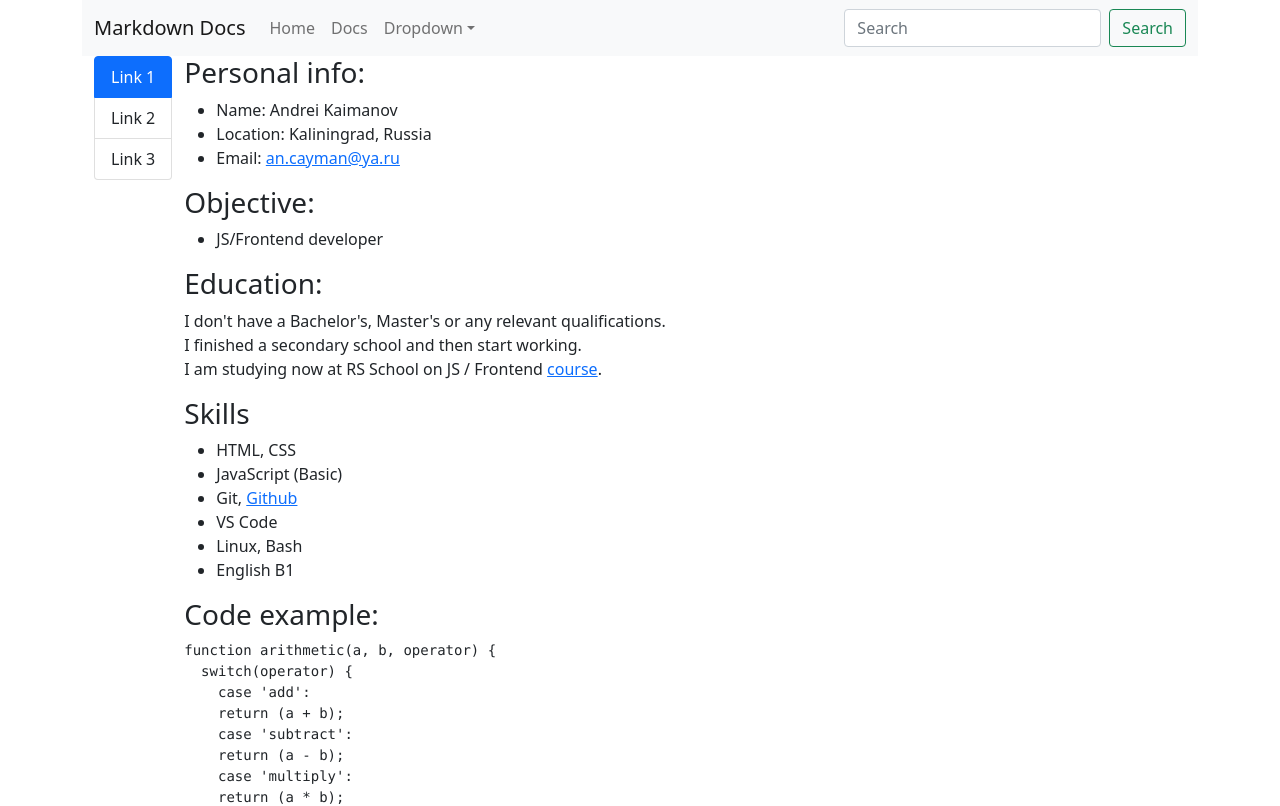
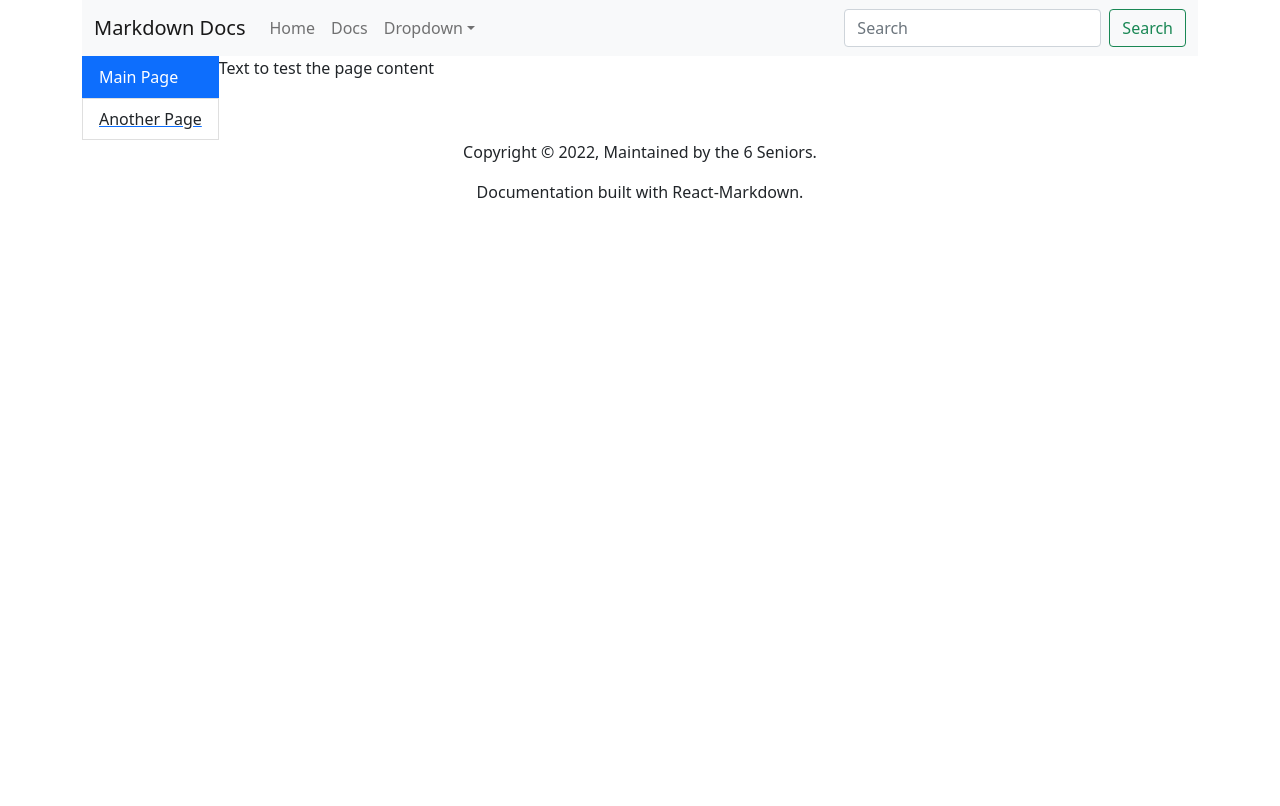
Before and after one commit to maximumJavascript/6-seniors-docs, a React (Create React App) app: page /another_page in a window 1280 px wide. Shown: the top 806 px of the page. Built offline with nearby package versions, Linux system fonts and the light colour scheme.

Commit message:
feat: added routes

```diff
--- a/package.json
+++ b/package.json
@@ -11,6 +11,7 @@
     "react-bootstrap": "^2.2.2",
     "react-dom": "^17.0.2",
     "react-markdown": "^8.0.1",
+    "react-router-dom": "^6.2.2",
     "react-scripts": "5.0.0",
     "remark-gfm": "^3.0.1",
     "web-vitals": "^2.1.4"
--- a/src/components/App/App.js
+++ b/src/components/App/App.js
@@ -1,7 +1,36 @@
-import MainPage from "../Pages/MainPage";
+import { BrowserRouter as Router, Routes, Route } from "react-router-dom";
+
+import { AnotherPage, MainPage } from "../Pages";
+import Header from "../Header/Header";
+import NavMenu from "../NavMenu/NavMenu";
+import Footer from "../Footer/Footer";
+
+import { Container } from "react-bootstrap";
 
 function App() {
-  return <MainPage />;
+  return (
+    <Router>
+      <Container className="d-flex flex-column" style={{ flex: "1 1 auto" }}>
+        <header>
+          <Header />
+        </header>
+        <main className="d-flex">
+          <aside>
+            <NavMenu />
+          </aside>
+          <section>
+            <Routes>
+              <Route path="main_page" element={<MainPage />}></Route>
+              <Route path="another_page" element={<AnotherPage />}></Route>
+            </Routes>
+          </section>
+        </main>
+        <footer>
+          <Footer />
+        </footer>
+      </Container>
+    </Router>
+  );
 }
 
 export default App;
--- a/src/components/Footer/Footer.js
+++ b/src/components/Footer/Footer.js
@@ -1,4 +1,4 @@
-import { Container, ListGroup } from "react-bootstrap";
+import { Container } from "react-bootstrap";
 
 function Footer() {
   const firstLine = `Copyright © 2022, Maintained by the 6 Seniors.`;
--- a/src/components/NavMenu/NavMenu.js
+++ b/src/components/NavMenu/NavMenu.js
@@ -1,20 +1,21 @@
-import { Container, ListGroup } from "react-bootstrap";
+import { NavLink } from "react-router-dom";
+
+import { ListGroup } from "react-bootstrap";
 
 function NavMenu() {
   return (
-    <Container className="container-sm">
-      <ListGroup defaultActiveKey="#link1">
-        <ListGroup.Item action href="#link1">
-          Link 1
+    <ListGroup defaultActiveKey="main_page">
+      <NavLink end to="main_page">
+        <ListGroup.Item action href="main_page">
+          Main Page
         </ListGroup.Item>
-        <ListGroup.Item action href="#link2">
-          Link 2
+      </NavLink>
+      <NavLink end to="another_page">
+        <ListGroup.Item action href="another_page">
+          Another Page
         </ListGroup.Item>
-        <ListGroup.Item action href="#link3">
-          Link 3
-        </ListGroup.Item>
-      </ListGroup>
-    </Container>
+      </NavLink>
+    </ListGroup>
   );
 }
 
--- /dev/null
+++ b/src/components/Pages/AnotherPage.js
@@ -0,0 +1,5 @@
+function AnotherPage() {
+  return <p>Text to test the page content</p>;
+}
+
+export default AnotherPage;
--- a/src/components/Pages/MainPage.js
+++ b/src/components/Pages/MainPage.js
@@ -1,14 +1,9 @@
 import { useEffect, useState } from "react";
-
-import Header from "../Header/Header";
-import NavMenu from "../NavMenu/NavMenu";
-import Footer from "../Footer/Footer";
 
 import { ReactMarkdown } from "react-markdown/lib/react-markdown";
 import gfm from "remark-gfm";
 
 import mainMdPage from "../../docs/Main.md";
-import { Container } from "react-bootstrap";
 
 function MainPage() {
   let [markdownContent, setMarkdownContent] = useState(null);
@@ -19,24 +14,7 @@ function MainPage() {
       .then((data) => setMarkdownContent(data));
   }, []);
 
-  return (
-    <Container className="d-flex flex-column h-100">
-      <header>
-        <Header />
-      </header>
-      <main className="d-flex">
-        <aside>
-          <NavMenu />
-        </aside>
-        <section>
-          <ReactMarkdown remarkPlugins={[gfm]}>{markdownContent}</ReactMarkdown>
-        </section>
-      </main>
-      <footer>
-        <Footer />
-      </footer>
-    </Container>
-  );
+  return <ReactMarkdown remarkPlugins={[gfm]}>{markdownContent}</ReactMarkdown>;
 }
 
 export default MainPage;
--- a/src/components/Pages/index.js
+++ b/src/components/Pages/index.js
@@ -1,3 +1,4 @@
 import MainPage from "./MainPage";
+import AnotherPage from "./AnotherPage";
 
-export { MainPage };
+export { MainPage, AnotherPage };
```
Also changed, not shown: 1 other file (tests, documents, lock files or other folders).
